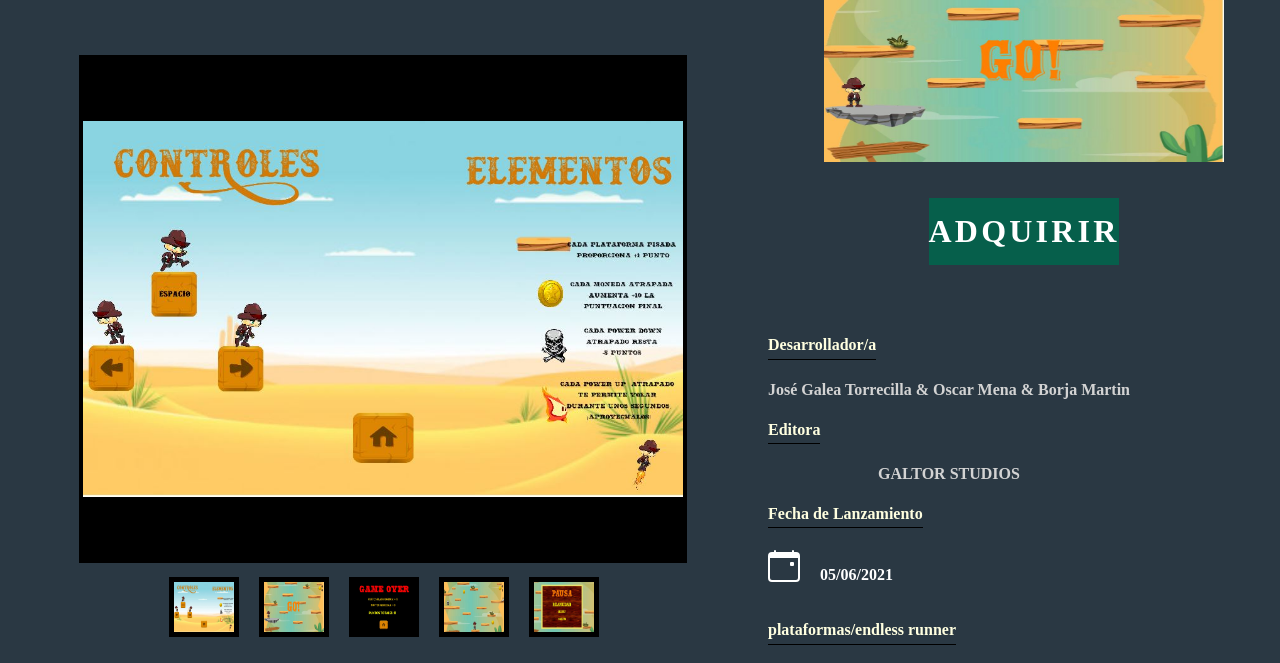
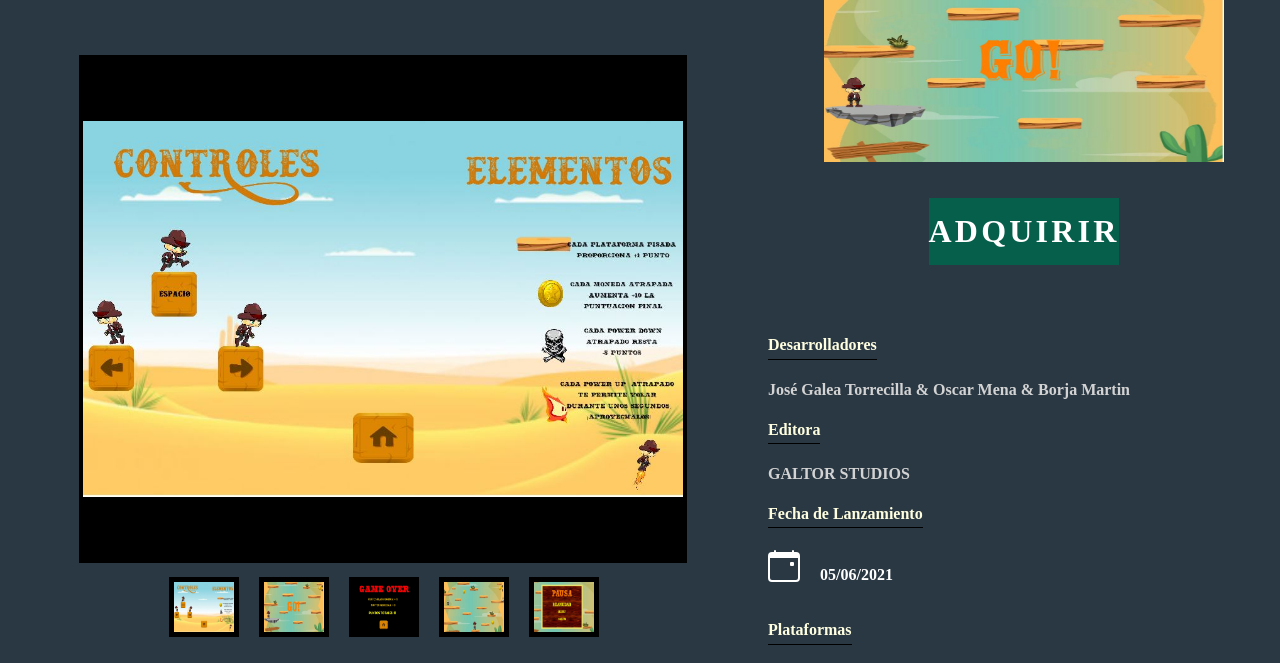
Before and after one commit to iverma500/TFG_DAW, a plain HTML site: page Proyecto/z_FichasVideojuegos/2.html in a window 1280 px wide. Shown: the part 190-853 px from the top of the page. Drawn offline with nearby package versions, Linux system fonts and the light colour scheme.

Commit message:
arreglos menores en Interfaz de Fichas Juegos

```diff
--- a/Proyecto/z_FichasVideojuegos/2.html
+++ b/Proyecto/z_FichasVideojuegos/2.html
@@ -62,11 +62,11 @@
         <br><br>
         <button class="button">Adquirir</button>
         <div class="datos">
-            <h4><span>Desarrollador/a</span></h4>
+            <h4><span>Desarrolladores</span></h4>
             <p class="datos-juego">José Galea Torrecilla & Oscar Mena & Borja Martin</p>
 
             <h4><span>Editora</span></h4>
-            <p class="datos-juego">GALTOR STUDIOS</p>
+            <p class="datos-juego" style="text-align: left">GALTOR STUDIOS</p>
 
             <h4><span>Fecha de Lanzamiento</span></h4>
             <div class="fecha">
@@ -76,7 +76,7 @@
                 </svg>
                 <p style="padding-left: 20px; font-weight: bold;">05/06/2021</p>
             </div>
-            <h4><span>plataformas/endless runner</span></h4>
+            <h4><span>Plataformas</span></h4>
             <svg xmlns="http://www.w3.org/2000/svg" width="32" height="32" fill="currentColor" class="bi bi-windows" viewBox="0 0 16 16" color="white">
                 <path d="M6.555 1.375 0 2.237v5.45h6.555V1.375zM0 13.795l6.555.933V8.313H0v5.482zm7.278-5.4.026 6.378L16 16V8.395H7.278zM16 0 7.33 1.244v6.414H16V0z"/>
             </svg>
```
Also changed, not shown: Proyecto/z_FichasVideojuegos/4.html (+3 -3 lines).
